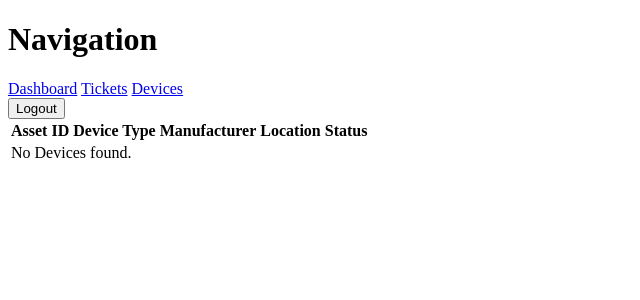
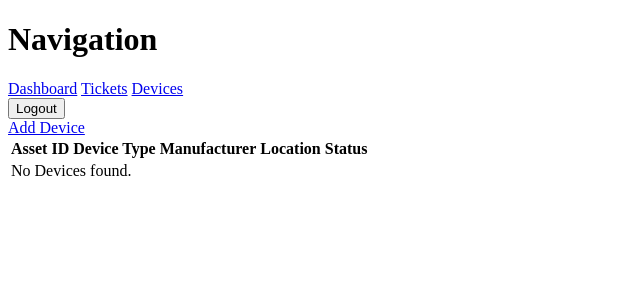
Before and after one commit to burakkzereykaya/inventory-system, a Django app: page /devices/ in a window 1280 px wide. Shown: the top 300 px of the page, without its empty margins (0-640 px from the left). Run offline with Django 5.2, Linux system fonts and the light colour scheme; the visitor is signed in with stand-in values (Sample User, id 1); data that the repository does not hold is empty.

Commit message:
Add user creation with permission checks

```diff
--- a/locations/templates/locations/device_detail.html
+++ b/locations/templates/locations/device_detail.html
@@ -40,4 +40,3 @@
    <p>Back to the Device List</p>
  </a>
 {% endblock %}
-{% extends "base.html" %}
--- a/locations/templates/locations/device_list.html
+++ b/locations/templates/locations/device_list.html
@@ -11,13 +11,20 @@
         </tr>
         </thead>
     <tbody>
+    {% if  perms.locations.add_device %}
+        <a href="{% url 'create_device' %}">Add Device</a>
+
+            {% endif %}
+
     {% for device in devices %}
     <tr>
     <td>
+
         <a href="{% url 'device_detail' device.id %}">
             {{device.asset_id}}
         </a>
            </td>
+
     <td>{{device.device_type}}</td>
      <td>{{device.manufacturer}}</td>
      <td>{{device.location}}</td>
--- a/locations/urls.py
+++ b/locations/urls.py
@@ -4,5 +4,6 @@ from . import views
 
 urlpatterns=[
     path("devices/",views.device_list,name="device_list"),
+    path("devices/create",views.create_device,name="create_device"),
     path("devices/<int:device_id>/",views.device_detail,name="device_detail"),
 ]
--- a/locations/views.py
+++ b/locations/views.py
@@ -1,6 +1,7 @@
-from django.contrib.auth.decorators import login_required
-from django.shortcuts import render,get_object_or_404
+from django.contrib.auth.decorators import login_required, permission_required
+from django.shortcuts import render, get_object_or_404, redirect
 
+from locations.forms import DeviceForm
 from locations.models import Device
 
 
@@ -22,7 +23,7 @@ def device_detail(request,device_id):
     status_history=(
         device.status_history
         .all()
-        .order_by("-gchanged_at")
+        .order_by("-changed_at")
     )
     context={
         "device":device,
@@ -32,3 +33,22 @@ def device_detail(request,device_id):
 
 
     return render(request,"locations/device_detail.html",context)
+
+@login_required
+@permission_required('locations.add_device',raise_exception=True)
+def create_device(request):
+    if request.method == "POST":
+        form=DeviceForm(request.POST)
+        if form.is_valid():
+            device = form.save(commit=False)
+            device.created_by=request.user
+            device.updated_by=request.user
+            device.save()
+            return redirect("device_detail",device_id=device.pk)
+
+    else:
+        form=DeviceForm()
+    context={
+            "form":form
+        }
+    return render(request,"locations/create_device.html",context)
--- a/tickets/templates/tickets/ticket_detail.html
+++ b/tickets/templates/tickets/ticket_detail.html
@@ -73,7 +73,7 @@
 
 {% for history in assignment_history %}
     <p><strong>Previous Assignee:</strong>{{history.previous_assignee}}</p>
-    <p><strong>New Assignee:</strong>{{history.new-assignee}}</p>
+    <p><strong>New Assignee:</strong>{{history.new_assignee}}</p>
     <p><strong>Changed By:</strong>{{history.changed_by}}</p>
     <p><strong>Changed At:</strong>{{history.changed_at}}</p>
     <p><strong>Note:</strong>{{history.note}}</p>
--- a/tickets/views.py
+++ b/tickets/views.py
@@ -33,7 +33,7 @@ def ticket_detail(request, ticket_id):
     assignment_history=(
         ticket.ticket_assignment_history
         .all()
-        .order_by("changed-at")
+        .order_by("-changed_at")
     )
     can_update_status = (
             request.user.is_superuser
```
Also changed, not shown: locations/forms.py (added, +9 -0 lines), locations/templates/locations/create_device.html (added, +13 -0 lines).
